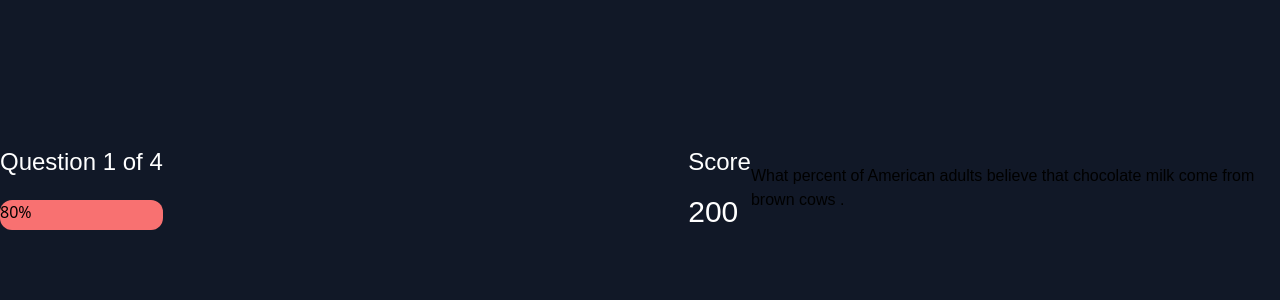
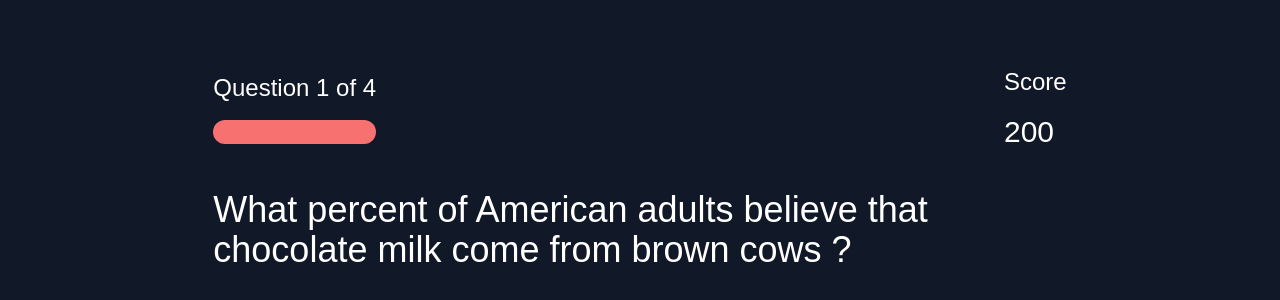
Before and after one commit to williambaele/quiz, a plain HTML site: page game.html in a window 1280 px wide. Shown: the part 212-512 px from the top of the page. Drawn offline with nearby package versions, Linux system fonts and the light colour scheme; a web font is replaced by a local one.

Commit message:
Game page

```diff
--- a/game.html
+++ b/game.html
@@ -9,12 +9,12 @@
   <link rel="stylesheet" href="style.css">
 </head>
 <body class="bg-gray-900 ">
-  <div class="h-screen flex items-center justify-center container mx-auto">
+  <div class="h-screen flex items-center justify-center flex-col container mx-auto px-4 md:px-0">
     <!-- HEAD OF THE QUIZZ-->
-    <div class="flex justify-between w-full md:w-2/3 px-4 md:px-0">
+    <div class="flex justify-between w-full md:w-2/3 items-center">
       <div class="grid gap-4">
         <h2 class="text-2xl text-white">Question 1 of 4</h2>
-        <a class="rounded-xl bg-red-400">80%</a>
+        <a class="rounded-xl bg-red-400 py-3 "></a>
       </div>
       <div class="grid gap-4">
         <h2 class="text-2xl text-white">Score</h2>
@@ -22,10 +22,10 @@
       </div>
     </div>
     <!-- QUESTION -->
-    <div class="flex">
-      <h2>What percent of American adults believe that chocolate milk come from brown cows .</h2>
+    <div class="flex md:w-2/3 my-10">
+      <h2 class="text-4xl font-medium text-white text-left">What percent of American adults believe that chocolate milk come from brown cows ?</h2>
     </div>
+
   </div>
-
 </body>
 </html>
```
